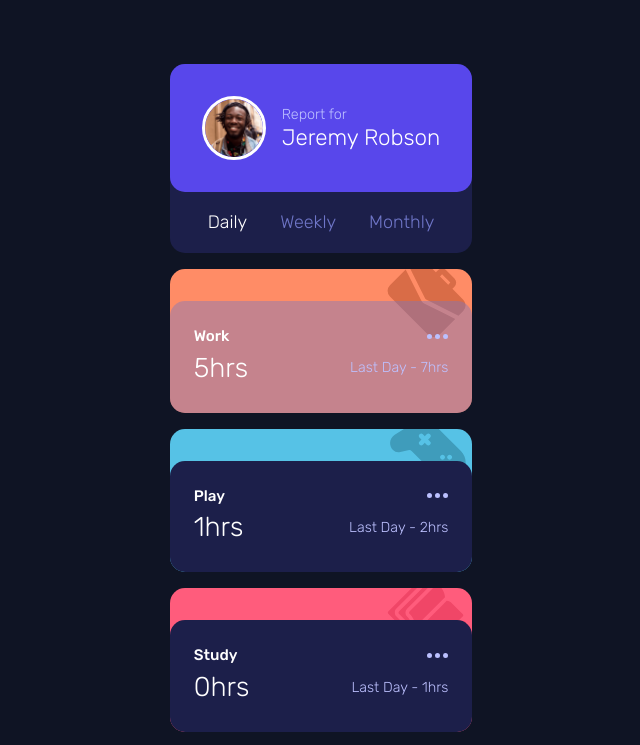
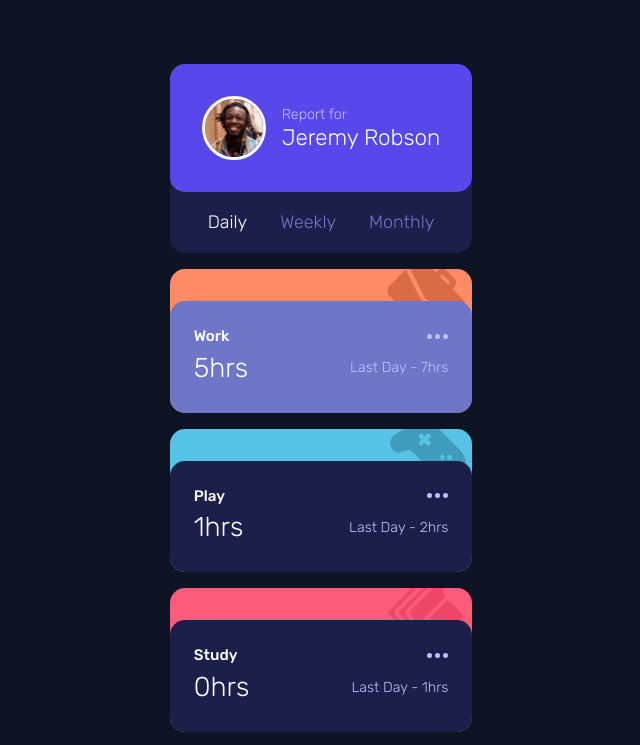
Before and after one commit to ccccchriz/time-tracking-dashboard-main, a plain HTML site: page index.html in a window 1280 px wide. In both pictures the pointer is over the element 640 px from the left and 356 px from the top of the page. Shown: the top 745 px of the page, without its empty margins (319-959 px from the left). Drawn offline with Linux system fonts and the light colour scheme.

Commit message:
Fixed hover effect

```diff
--- a/style.css
+++ b/style.css
@@ -178,7 +178,7 @@ main {
 }
 
 .card__hover-effect:hover {
-  background-color: hsla(var(--clr-neutral-300), 0.4);
+  background-color: hsla(var(--clr-neutral-300));
 }
 
 .card__type {
```
